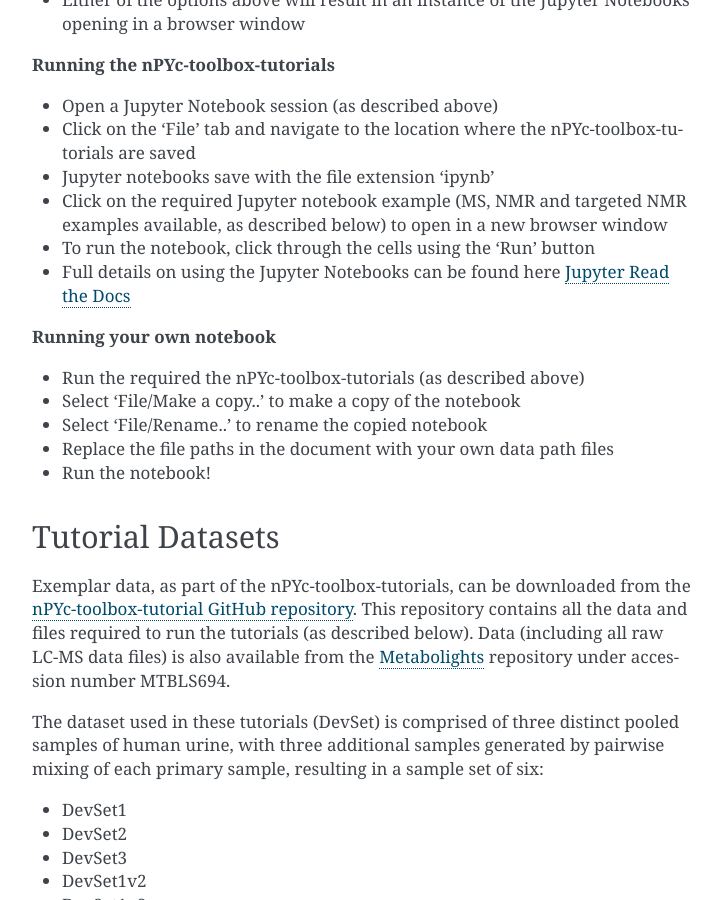
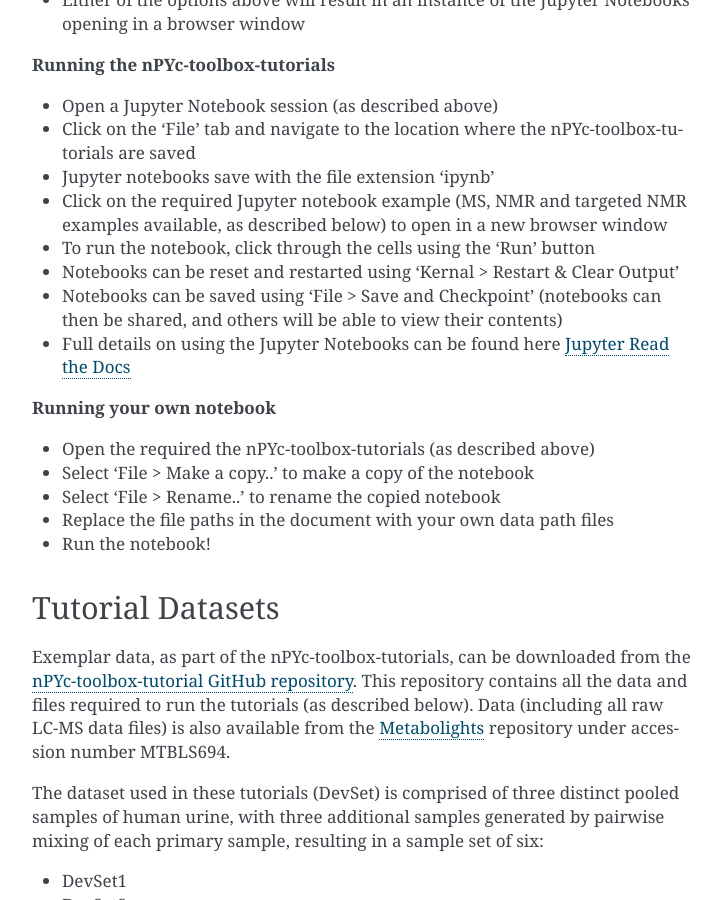
Before and after one commit to phenomecentre/nPYc-Toolbox, a Sphinx documentation site: the page built from docs/tutorial.rst, in a window 1280 px wide and 900 px high, scrolled down 1541 px. Shown: the whole window, without its empty margins (388-1109 px from the left). Built offline with Sphinx 7.4.7, drawn with Linux system fonts in a browser that asks for light colours.

Commit message:
Documentation updates

```diff
--- a/docs/reports.rst
+++ b/docs/reports.rst
@@ -85,7 +85,7 @@ The TIC plot shows the summed intensity of all feature integrals for each sample
 
 By plotting the TIC for each sample (ordered by acquisition date) any broad trends in overall sample intensity can be observed. With LC-MS it is usual to see a gradual decline in TIC across the run owing to increasing inefficiencies in ion detection (from source and ion optic contamination), alongside large jumps if data is acquired in multiple batches, both of which can be mitigated (at least in part) by run-order and batch correction (see :doc:`batchAndROCorrection`).
 
-In addition, throughout each experiment, the voltage applied to the MS detector is automatically adjusted to compensate for trends in instrument performance, which, especially when the increments in applied voltage are large, has a noticeable effect on the TIC (Lewis *et al* [1]_). Thus, an additional figure of TIC coloured by detector voltage is provided (see Figure 3 in tutorial).
+With our instrumental set-up (recent generation Waters QToF instruments), we implement an automatic gain control (see Lewis *et al* [1]_). Briefly, throughout each experiment, the voltage applied to the MS detector is automatically adjusted to compensate for trends in instrument performance, which, especially when the increments in applied voltage are large, has a noticeable effect on the total ion count (TIC) of the sample. Although with our current set-up changes in detector voltage are capped and thus this is minimised, this was not always (and may not always be) the case. Therefore, an additional figure of TIC coloured by detector voltage is provided (see Figure 3 in tutorial).
 
 **Correlation to dilution**
 
--- a/docs/tutorial.rst
+++ b/docs/tutorial.rst
@@ -50,13 +50,15 @@ Jupyter can be opened from the Anaconda navigator (recommended) or from the comm
 - Jupyter notebooks save with the file extension 'ipynb'
 - Click on the required Jupyter notebook example (MS, NMR and targeted NMR examples available, as described below) to open in a new browser window
 - To run the notebook, click through the cells using the 'Run' button
+- Notebooks can be reset and restarted using 'Kernal > Restart & Clear Output'
+- Notebooks can be saved using 'File > Save and Checkpoint' (notebooks can then be shared, and others will be able to view their contents)
 - Full details on using the Jupyter Notebooks can be found here `Jupyter Read the Docs <https://jupyter-notebook.readthedocs.io/en/stable/examples/Notebook/examples_index.html>`_
 
 **Running your own notebook**
 
-- Run the required the nPYc-toolbox-tutorials (as described above)
-- Select 'File/Make a copy..' to make a copy of the notebook
-- Select 'File/Rename..' to rename the copied notebook
+- Open the required the nPYc-toolbox-tutorials (as described above)
+- Select 'File > Make a copy..' to make a copy of the notebook
+- Select 'File > Rename..' to rename the copied notebook
 - Replace the file paths in the document with your own data path files
 - Run the notebook!
 
```
